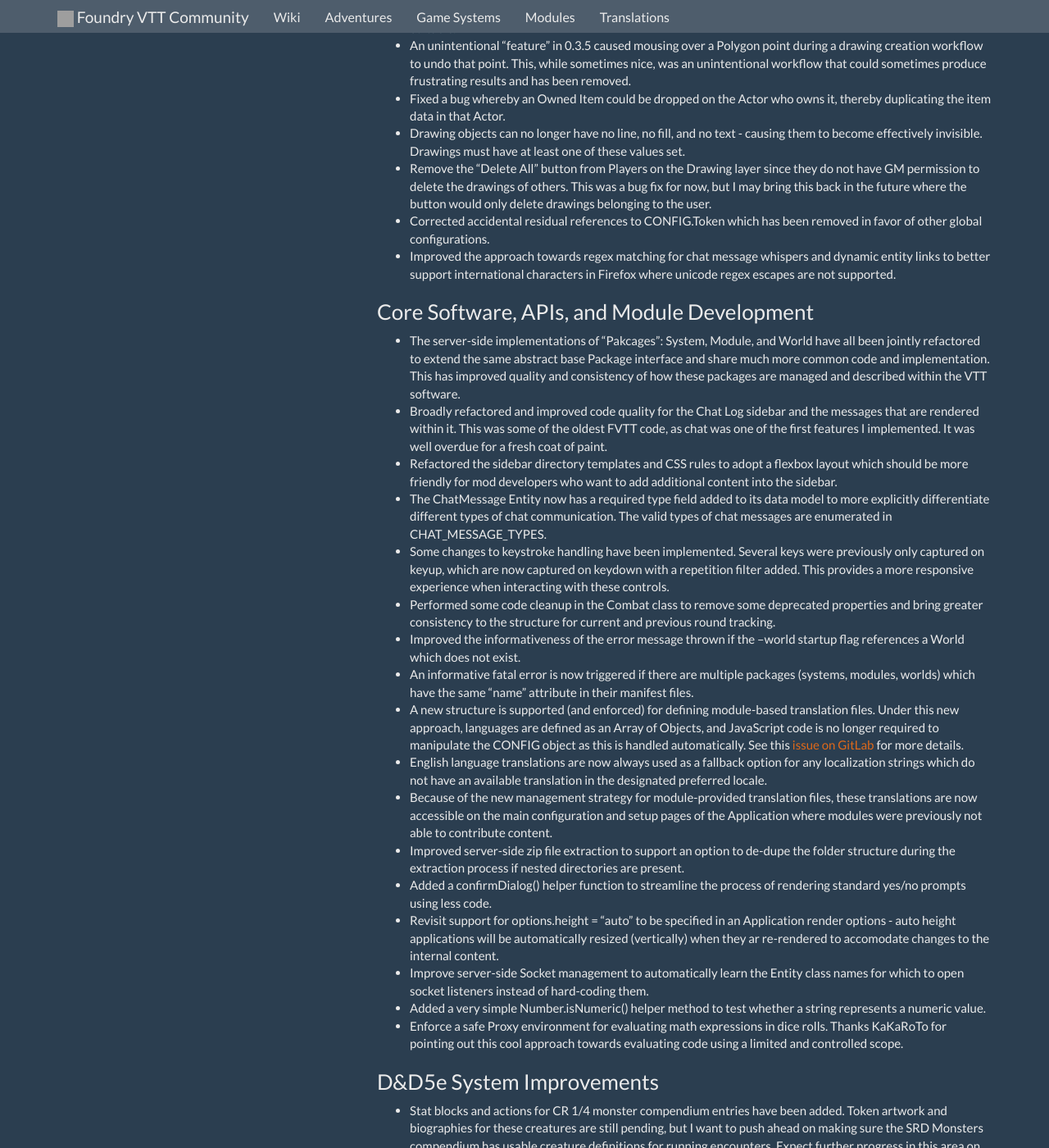
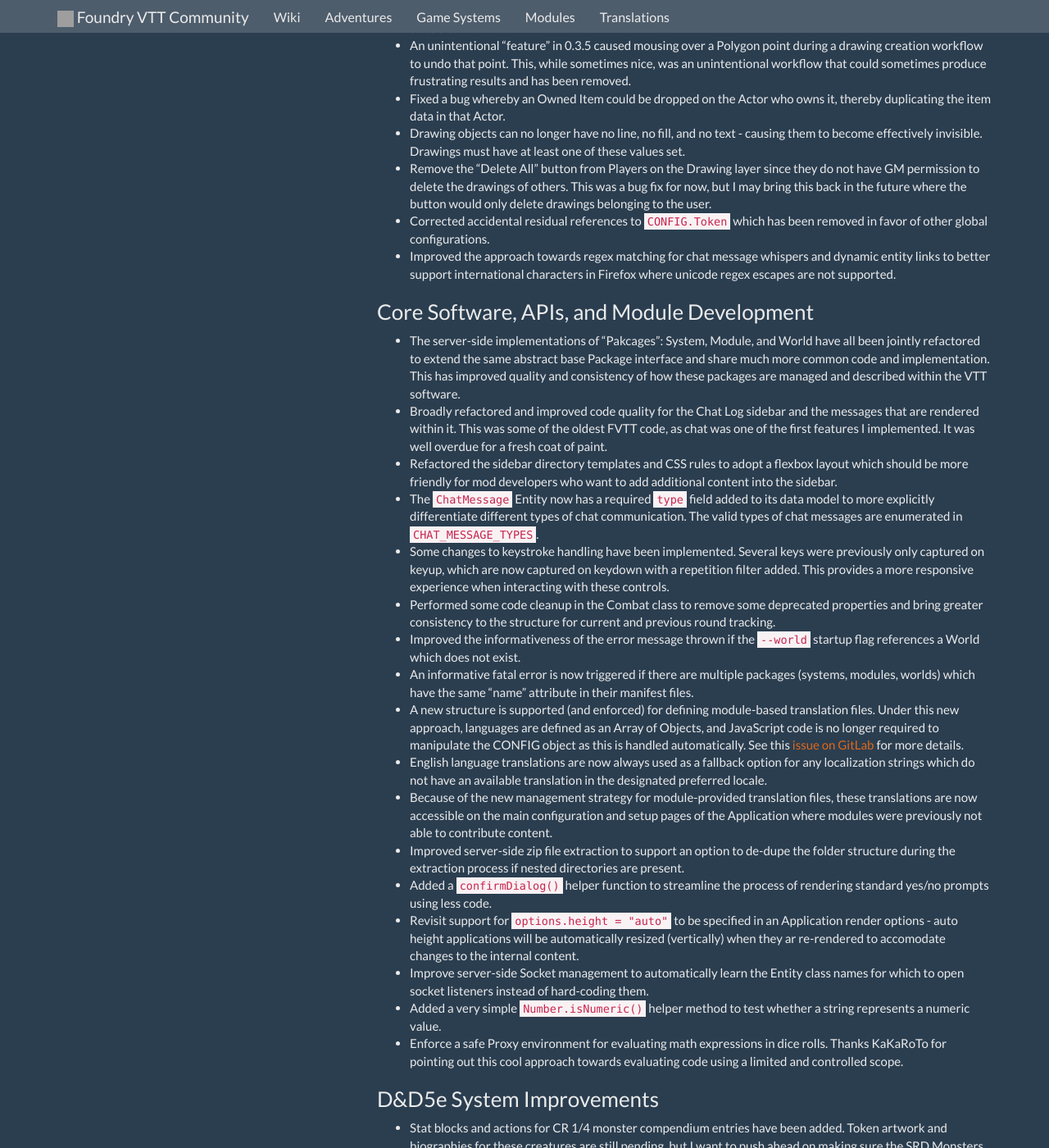
Before and after one commit to foundry-vtt-community/foundry-vtt-community.github.io, a Jekyll site: the page built from _docs/Update-Notes.md, in a window 1280 px wide and 1400 px high, scrolled down 2536 px. Shown: the whole window at 82% size. Built offline with Jekyll 4.4.1, drawn with Linux system fonts in a browser that asks for light colours; nearby versions of some CDN libraries; comment, search, counter and statistics services are not loaded; some of the changed text lies outside the part shown; grey boxes are pictures that could not be loaded.

Commit message:
Update Wiki Content (Automatic)

```diff
--- a/_docs/Update-Notes.md
+++ b/_docs/Update-Notes.md
@@ -30,7 +30,7 @@
 - Formatting of the exported text chat log file has been improved to add more detail about dice rolls, showing both the initial formula, and the rolled result (including all rolled dice).
 - Incorporated localization support for the Scene Configuration sheet. Thanks to Ayan for contributing an updated HTML template and translation string keys.
 - Improved the sorting logic for Combatants, adding an additional sorting layer after initiative score and name for the Token ID to ensure that the resulting sort order is always deterministic.
-- You may now include some additional flavor text along with any dice roll submitted in the chat window by separating the roll portion of the command with a # character. For example /roll 4d6kh # Rolling for ability scores!.
+- You may now include some additional flavor text along with any dice roll submitted in the chat window by separating the roll portion of the command with a `#` character. For example `/roll 4d6kh # Rolling for ability scores`!.
 - Added additional buttons to the Settings sidebar as an alternative way to return to key setup menu screens. There are new buttons for "Return to Setup", "Configure Players", and "Log Out".
 - Added a new button on the Settings tab of the sidebar to render the Community Wiki documentation in a pop-out iframe. Many thanks to errational, CyberPathogen, and the many other wonderful curators and contributors of the community wiki for creating this helpful resource.
 - The ability to export-to-JSON and import-from-JSON has been added for more Entity types - including Items, Journal Entries, and Scenes. Previously only Actors had this capability.
@@ -40,7 +40,7 @@
 - Made a change which allows chat commands to span multiple lines without being incorrectly truncated.
 - Users who have "Limited" permission to a Journal Entry will now be able to see Map Notes placed for that entry, but will not be able to inspect the details of the note. This can allow GMs an alternative option for label significant locations without revealing details about those locations to players or needing to keep those details in a separate entry.
 - A User's chosen color is now shown as a border around all out of character chat messages sent by that User.
-- The syntax for sending whispered messages in chat has been made more flexible to support /w and /whisper prefixes in addition to the previous @User syntax.
+- The syntax for sending whispered messages in chat has been made more flexible to support `/w` and `/whisper` prefixes in addition to the previous @User syntax.
 - Web URLs posted in chat messages will be automatically converted to a clickable hyperlink.
 
 ### Core Bug Fixes
@@ -48,7 +48,7 @@
 - Fixed an issue with attempting to add an Owned Item directly to an Item type compendium.
 - Changing the Actor that a Token references would not fully take effect until a hard refresh, as double-clicking the Token would continue to open the old Actor's sheet.
 - Fixed a problem with IP address identification which sometimes resulted in the local and internet IPs not being properly displayed.
-- Solved a problem for newly created Actors which prevented the img attribute from being initially present in their prototype Token data model.
+- Solved a problem for newly created Actors which prevented the `img` attribute from being initially present in their prototype Token data model.
 - Hardened a loophole with EULA acceptance which previously allowed you to simply close the window to dismiss the agreement without later prompting.
 - Applied a fix for the PIXI v5 update which caused a vertex buffer overflow when rendering large Graphics objects (like big Hex grids). This caused hexagonal grids to no longer render after some number of polygons.
 - Fixed a problem that occured when deleting a World-level compendium pack which had not yet connected to its database.
@@ -58,14 +58,14 @@
 - Fixed an issue since the PIXI v5 migration which prevented Scene background color from being properly applied.
 - Corrected the rendering of large hex grids in 0.3.5 which produced an incorrect offset with artifact lines.
 - Improve the vertical spacing of TinyMCE editors since the v4.x update in 0.3.5 to make better use of the bounding container.
-- Fixed an order-of-operations problem with the unregisterSheet method which caused it to incorrectly clear a previously registered sheet for all Entity types, even if a specific type of entity to no longer use the sheet for was specified.
+- Fixed an order-of-operations problem with the `unregisterSheet` method which caused it to incorrectly clear a previously registered sheet for all Entity types, even if a specific type of entity to no longer use the sheet for was specified.
 - Improved the logic of the version comparison function used to detect module and system update availability to work for more types of versioning schema.
 - Fixed a bug in the "Simple Worldbuilding" system which prevented Owned Items from being properly editable.
 - An unintentional "feature" in 0.3.5 caused mousing over a Polygon point during a drawing creation workflow to undo that point. This, while sometimes nice, was an unintentional workflow that could sometimes produce frustrating results and has been removed.
 - Fixed a bug whereby an Owned Item could be dropped on the Actor who owns it, thereby duplicating the item data in that Actor.
 - Drawing objects can no longer have no line, no fill, and no text - causing them to become effectively invisible. Drawings must have at least one of these values set.
 - Remove the "Delete All" button from Players on the Drawing layer since they do not have GM permission to delete the drawings of others. This was a bug fix for now, but I may bring this back in the future where the button would only delete drawings belonging to the user.
-- Corrected accidental residual references to CONFIG.Token which has been removed in favor of other global configurations.
+- Corrected accidental residual references to `CONFIG.Token` which has been removed in favor of other global configurations.
 - Improved the approach towards regex matching for chat message whispers and dynamic entity links to better support international characters in Firefox where unicode regex escapes are not supported.
 
 ### Core Software, APIs, and Module Development
@@ -73,19 +73,19 @@
 - The server-side implementations of "Pakcages": System, Module, and World have all been jointly refactored to extend the same abstract base Package interface and share much more common code and implementation. This has improved quality and consistency of how these packages are managed and described within the VTT software.
 - Broadly refactored and improved code quality for the Chat Log sidebar and the messages that are rendered within it. This was some of the oldest FVTT code, as chat was one of the first features I implemented. It was well overdue for a fresh coat of paint.
 - Refactored the sidebar directory templates and CSS rules to adopt a flexbox layout which should be more friendly for mod developers who want to add additional content into the sidebar.
-- The ChatMessage Entity now has a required type field added to its data model to more explicitly differentiate different types of chat communication. The valid types of chat messages are enumerated in CHAT_MESSAGE_TYPES.
+- The `ChatMessage` Entity now has a required `type` field added to its data model to more explicitly differentiate different types of chat communication. The valid types of chat messages are enumerated in `CHAT_MESSAGE_TYPES`.
 - Some changes to keystroke handling have been implemented. Several keys were previously only captured on keyup, which are now captured on keydown with a repetition filter added. This provides a more responsive experience when interacting with these controls.
 - Performed some code cleanup in the Combat class to remove some deprecated properties and bring greater consistency to the structure for current and previous round tracking.
-- Improved the informativeness of the error message thrown if the --world startup flag references a World which does not exist.
+- Improved the informativeness of the error message thrown if the `--world` startup flag references a World which does not exist.
 - An informative fatal error is now triggered if there are multiple packages (systems, modules, worlds) which have the same "name" attribute in their manifest files.
 - A new structure is supported (and enforced) for defining module-based translation files. Under this new approach, languages are defined as an Array of Objects, and JavaScript code is no longer required to manipulate the CONFIG object as this is handled automatically. See this [issue on GitLab](https://gitlab.com/foundrynet/foundryvtt/issues/1342) for more details.
 - English language translations are now always used as a fallback option for any localization strings which do not have an available translation in the designated preferred locale.
 - Because of the new management strategy for module-provided translation files, these translations are now accessible on the main configuration and setup pages of the Application where modules were previously not able to contribute content.
 - Improved server-side zip file extraction to support an option to de-dupe the folder structure during the extraction process if nested directories are present.
-- Added a confirmDialog() helper function to streamline the process of rendering standard yes/no prompts using less code.
-- Revisit support for options.height = "auto" to be specified in an Application render options - auto height applications will be automatically resized (vertically) when they ar re-rendered to accomodate changes to the internal content.
+- Added a `confirmDialog()` helper function to streamline the process of rendering standard yes/no prompts using less code.
+- Revisit support for `options.height = "auto"` to be specified in an Application render options - auto height applications will be automatically resized (vertically) when they ar re-rendered to accomodate changes to the internal content.
 - Improve server-side Socket management to automatically learn the Entity class names for which to open socket listeners instead of hard-coding them.
-- Added a very simple Number.isNumeric() helper method to test whether a string represents a numeric value.
+- Added a very simple `Number.isNumeric()` helper method to test whether a string represents a numeric value.
 - Enforce a safe Proxy environment for evaluating math expressions in dice rolls. Thanks KaKaRoTo for pointing out this cool approach towards evaluating code using a limited and controlled scope.
 
 ### D&D5e System Improvements
```
